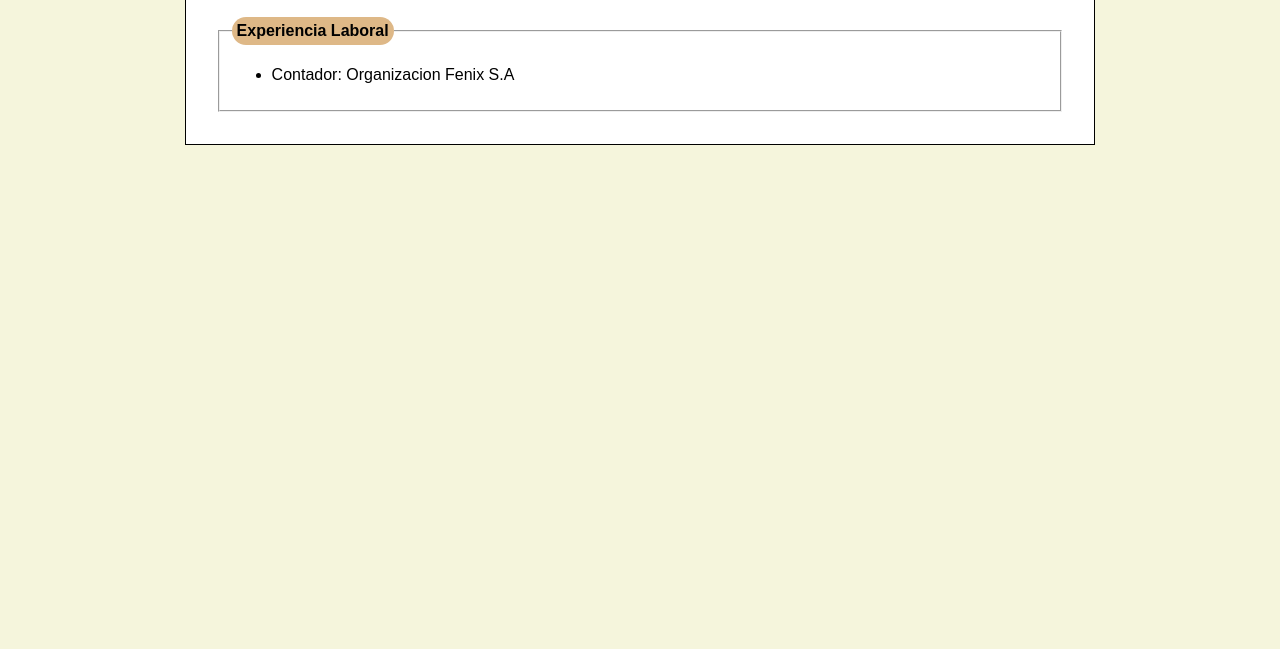
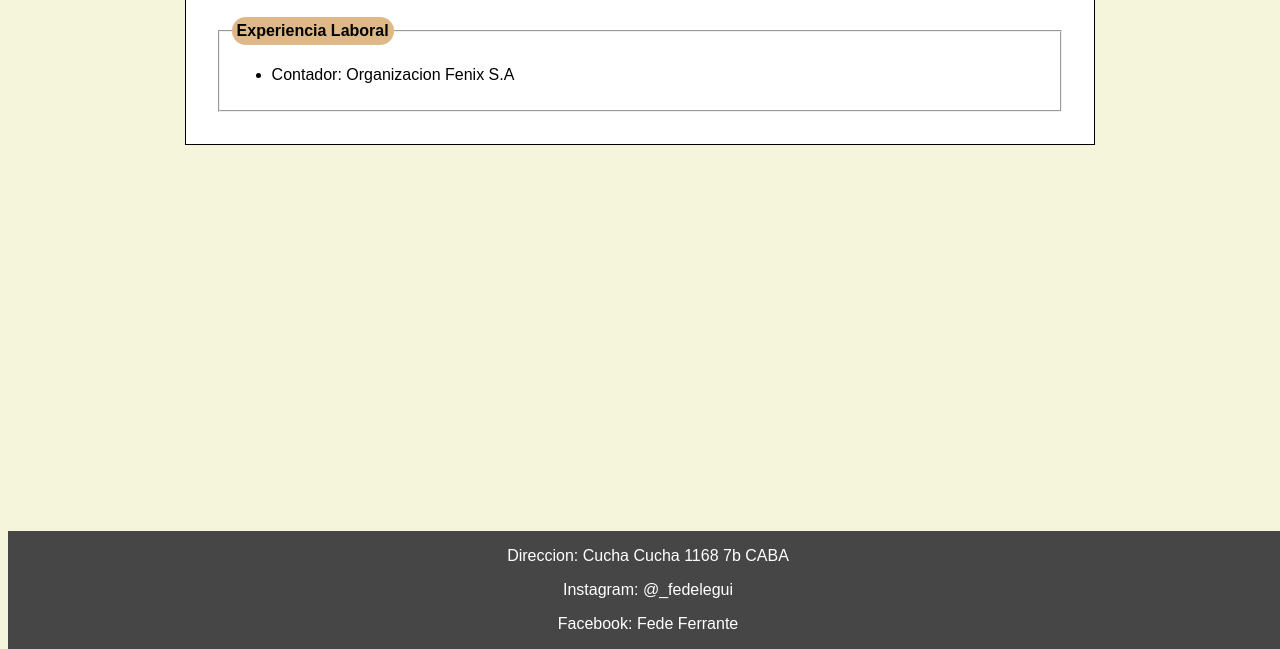
Before and after one commit to fedeleguizamon/Curriculum-Vitae, a plain HTML site: page explab.html in a window 1280 px wide. Shown: the part 165-814 px from the top of the page. Drawn offline with Linux system fonts and the light colour scheme.

Commit message:
Update explab.html

```diff
--- a/explab.html
+++ b/explab.html
@@ -25,5 +25,10 @@
             </ul>
         </fieldset>
     </div>
+    <footer>
+        <p>Direccion: Cucha Cucha 1168 7b CABA</p>
+        <p>Instagram: @_fedelegui</p>
+        <p>Facebook: Fede Ferrante</p>
+    </footer>
 </body>
 </html>
```
